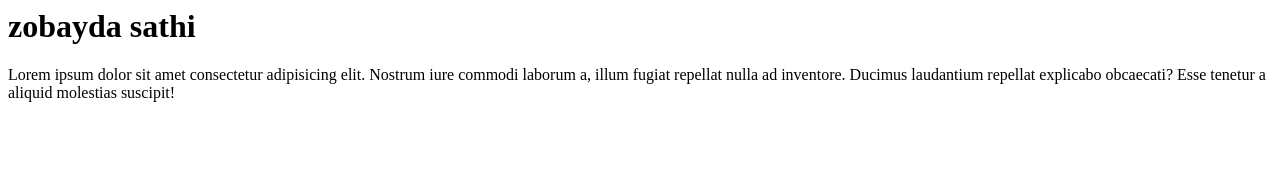
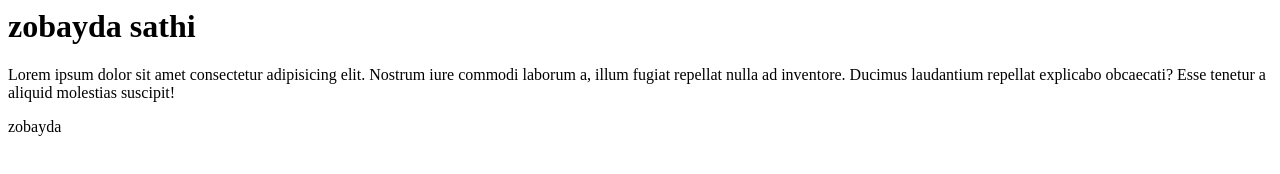
Before and after one commit to ZobaydaSathi/web-project, a plain HTML site: page index.html in a window 1280 px wide. Drawn offline with Linux system fonts and the light colour scheme.

Commit message:
Update index.html

```diff
--- a/index.html
+++ b/index.html
@@ -7,5 +7,6 @@
 <body>
     <h1>zobayda sathi</h1>
     <p>Lorem ipsum dolor sit amet consectetur adipisicing elit. Nostrum iure commodi laborum a, illum fugiat repellat nulla ad inventore. Ducimus laudantium repellat explicabo obcaecati? Esse tenetur a aliquid molestias suscipit!</p>
+    <p>zobayda</p>
 </body>
 </html>
```
